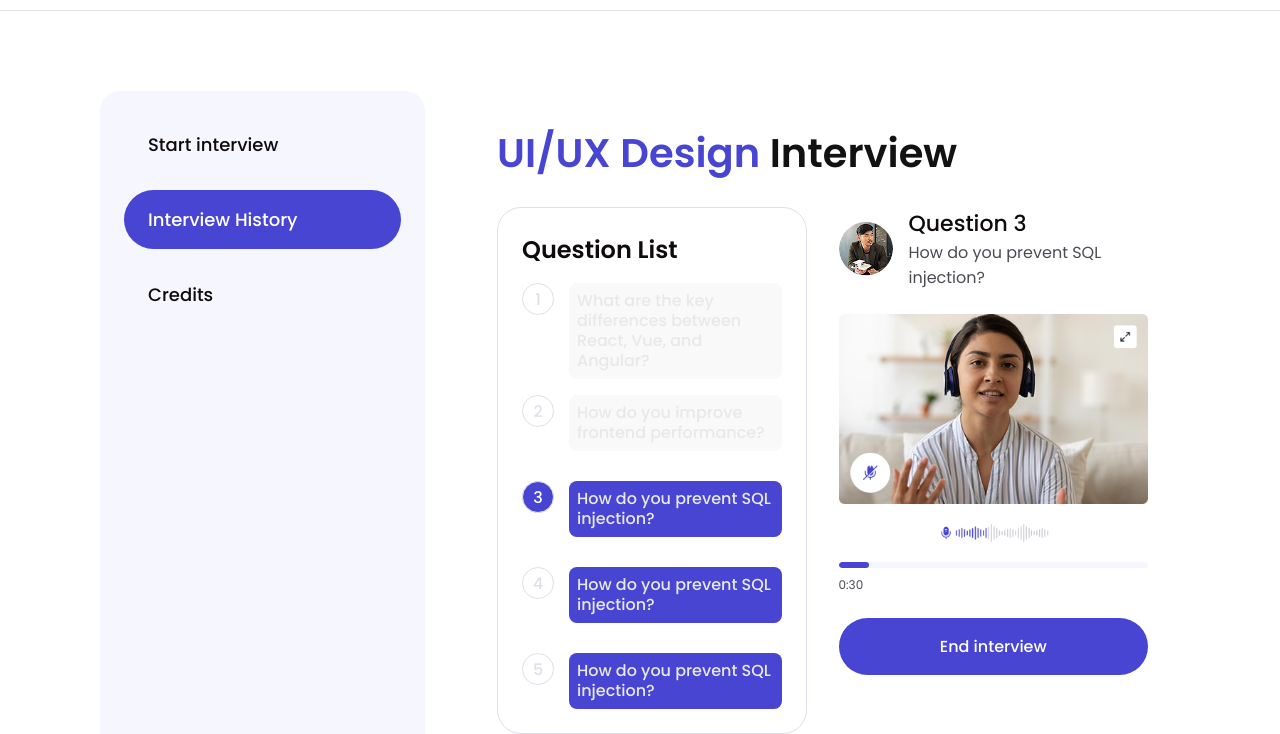
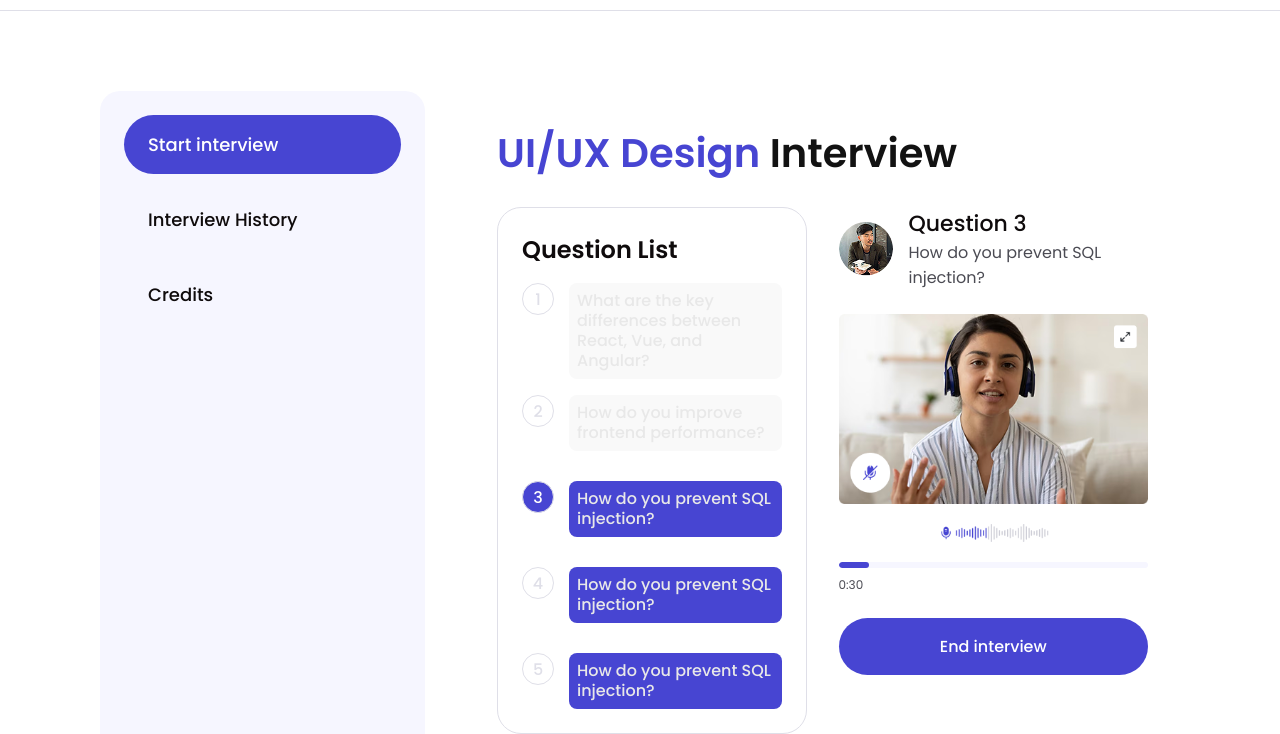
Before and after one commit to piojeet/nexus4, a plain HTML site: page pages/interview-screen.html in a window 1280 px wide. Shown: the part 86-820 px from the top of the page. Drawn offline with Linux system fonts and the light colour scheme.

Commit message:
first commit

```diff
--- a/pages/interview-screen.html
+++ b/pages/interview-screen.html
@@ -37,8 +37,8 @@
         <section class="interview-section">
             <div class="interview-container container">
                 <div class="interview-nav">
-                    <a href="#" class="interview-nav-link">Start interview</a>
-                    <a href="#" class="interview-nav-link active">Interview History</a>
+                    <a href="interview-screen.html" class="interview-nav-link active">Start interview</a>
+                    <a href="old-interview-screen.html" class="interview-nav-link">Interview History</a>
                     <a href="transaction-screen.html" class="interview-nav-link">Credits</a>
                 </div>
 
```
Also changed, not shown: pages/old-interview-screen.html (+1 -1 lines), pages/transaction-screen.html (+2 -2 lines).
